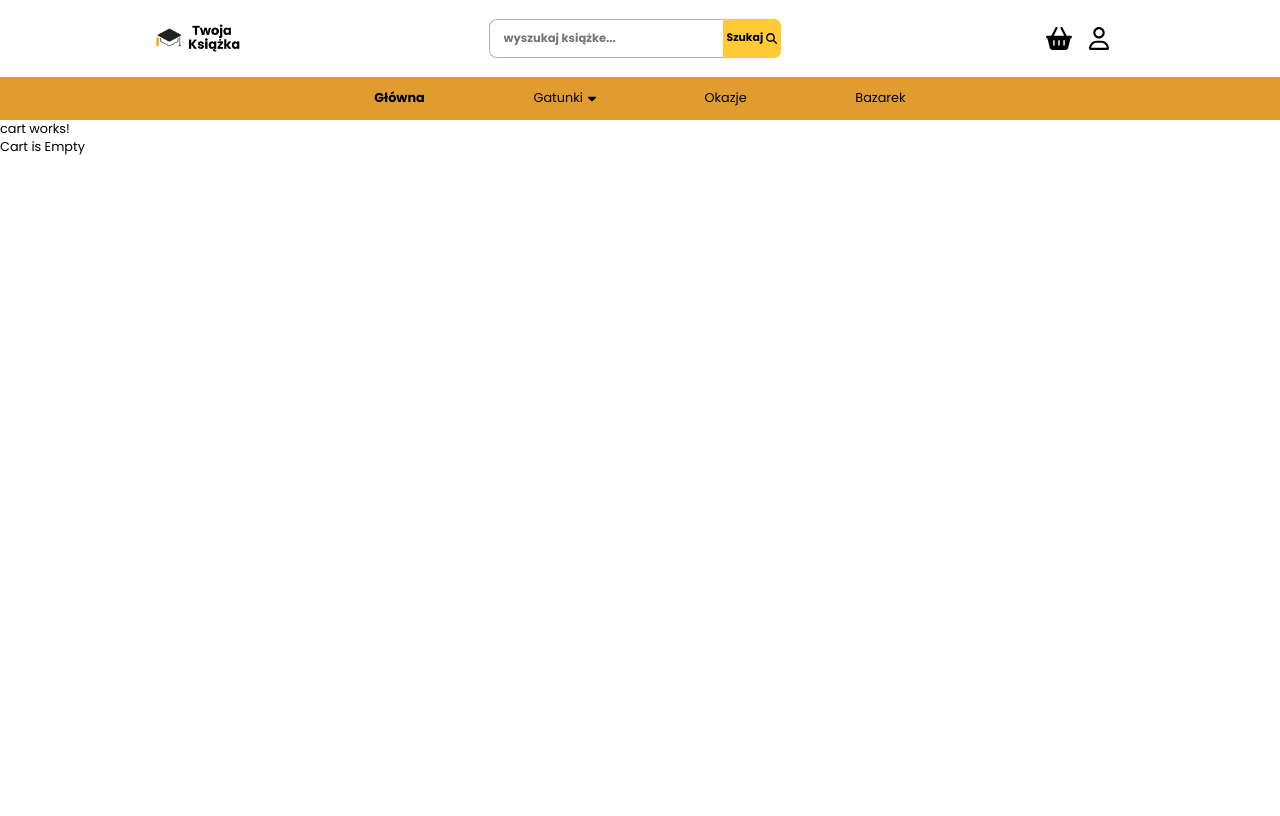
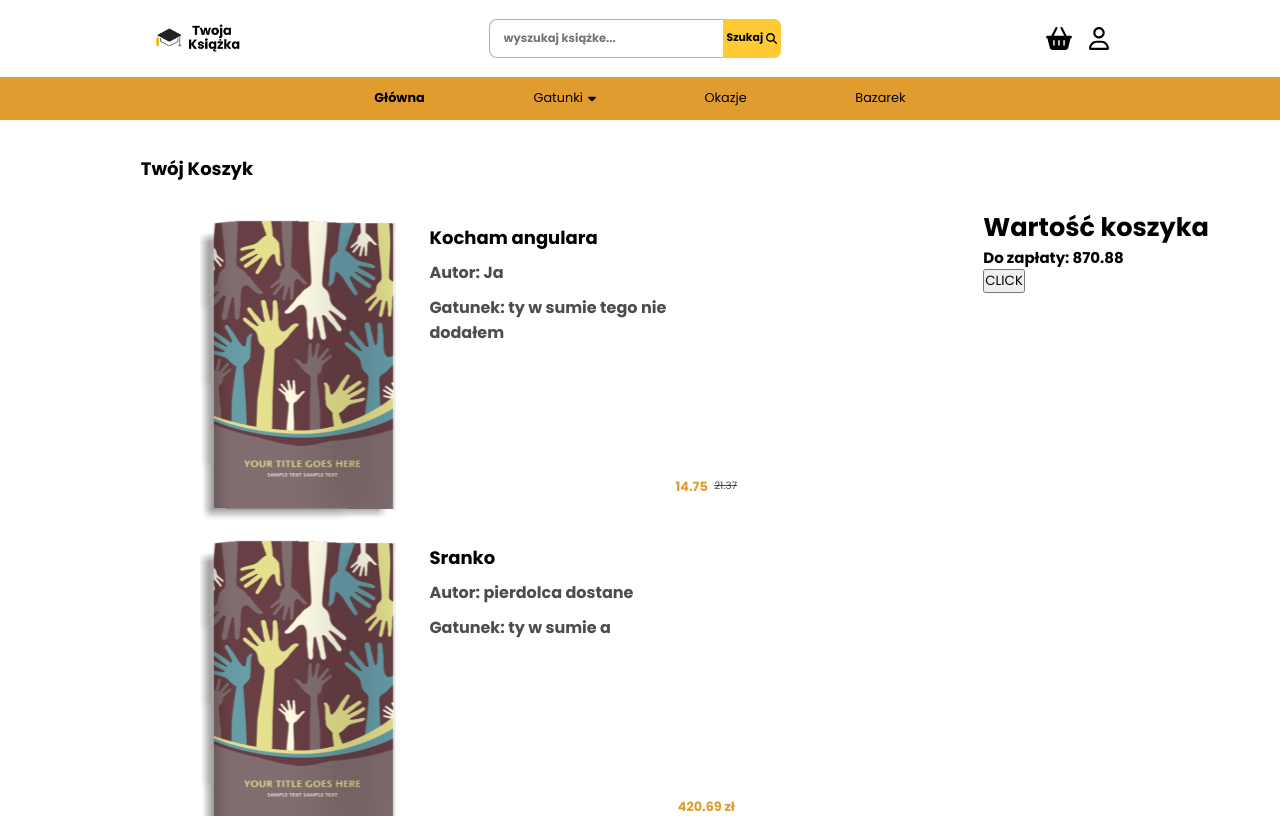
Before and after one commit to loudsheep/obywatele-hackaton, an Angular app: page /cart in a window 1280 px wide. Built offline with nearby package versions, Linux system fonts and the light colour scheme.

Commit message:
added cart component

```diff
--- a/src/app/components/cart/cart.component.css
+++ b/src/app/components/cart/cart.component.css
@@ -0,0 +1,135 @@
+* {
+  margin: 0;
+  padding: 0;
+}
+.all {
+  display: block;
+}
+.rest {
+  display: flex;
+}
+.checkout {
+  flex: 3;
+}
+.result-box {
+  flex: 7;
+  display: flex;
+  flex-direction: column;
+}
+.cart-title h2 {
+  font-size: large;
+  padding: 1.2vh 0 0 1vw; /* <------------------ zmienić tak jest filtr */
+  margin-left: 10%;
+  margin-top: 2%;
+  margin-bottom: 2%;
+}
+
+.card_container {
+  flex: 8;
+  display: flex;
+  padding-left: 15%;
+  height: 60%;
+  width: 80vw;
+  flex-direction: column;
+}
+
+.card {
+  /* background-color: brown; */
+  display: flex;
+  height: 100%;
+  width: 100%;
+  position: relative;
+  margin: 0;
+}
+
+.card_img {
+  height: 100%;
+  text-align: left;
+  width: 30%;
+  display: flex;
+  justify-content: flex-end;
+}
+
+.card_info {
+  height: 100%;
+  text-align: left;
+  width: 70%;
+  word-wrap: break-word;
+  display: flex;
+  position: absolute;
+  flex-direction: column;
+  right: 0;
+}
+.c_info {
+  max-width: 50%;
+}
+.all_ceny {
+  width: 100%;
+  position: absolute;
+  bottom: 10%;
+}
+.card_img img {
+  height: 100%;
+}
+
+.discount {
+  background-color: var(--background-color);
+  font-weight: bold;
+  padding: 0 0.3vw;
+  border-radius: 0.2vw;
+}
+
+.c_info {
+  margin-top: 2vh;
+  width: 100%;
+  font-size: small;
+}
+
+.c_title {
+  width: 100%;
+  font-weight: bolder;
+  font-size: large;
+}
+
+.c_credit {
+  margin-top: 1.2vh;
+  width: 100%;
+  font-size: medium;
+  font-weight: bold;
+  color: rgb(0, 0, 0, 70%);
+}
+
+.c_ceny {
+  display: flex;
+  width: 100%;
+  justify-content: center;
+}
+
+.old_discounted {
+  font-size: 0.8vw;
+  color: rgb(0, 0, 0, 70%);
+  text-decoration: line-through rgb(0, 0, 0, 70%);
+  margin-left: 0.5vw;
+}
+
+.price {
+  color: var(--background-color);
+  font-weight: bold;
+}
+
+/* @media only screen and (max-width: 991px) {
+  .card {
+    display: block;
+  }
+  .card_info {
+    width: 100%;
+    text-align: center;
+    margin: auto;
+  }
+  .rest {
+    display: block;
+  }
+  .card_container {
+    padding: auto;
+  }
+} */
--- a/src/app/components/cart/cart.component.html
+++ b/src/app/components/cart/cart.component.html
@@ -1,10 +1,60 @@
-<p>cart works!</p>
-
 <!-- for our beloved frontenders -->
 <!-- booksInCart - array z ksiazkami -->
 <!-- cartEmpty - czy koszyk jest pusty -->
 <!-- deleteFromCart(id) - usuwa z cart -->
 <!-- good luck :( -->
 
-<p *ngFor="let book of booksInCart">{{ book.name }}</p>
-<p *ngIf="cartEmpty">Cart is Empty</p>
+<!-- <p *ngFor="let book of booksInCart">{{ book.name }}</p>
+<p *ngIf="cartEmpty">Cart is Empty</p> -->
+<!DOCTYPE html>
+<html lang="en">
+  <head>
+    <meta charset="UTF-8" />
+    <meta http-equiv="X-UA-Compatible" content="IE=edge" />
+    <meta name="viewport" content="width=device-width, initial-scale=1.0" />
+    <title>Document</title>
+  </head>
+  <body>
+    <div class="all">
+      <div class="cart-title">
+        <h2>Twój Koszyk</h2>
+      </div>
+      <div class="rest">
+        <section class="card_container">
+          <div class="card" *ngFor="let k of tempBooks">
+            <div class="card_img">
+              <img src="{{ k.imgPath }}" alt="ksionszka" />
+            </div>
+            <div class="card_info">
+              <div class="c_info">
+                <p class="c_title">{{ k.name }}</p>
+                <p class="c_credit"><strong>Autor: </strong> {{ k.author }}</p>
+                <p class="c_credit">
+                  <strong>Gatunek: </strong>{{ k.description }}
+                </p>
+              </div>
+              <div class="all_ceny">
+                <div class="c_ceny" *ngIf="k.discount != 0">
+                  <p class="price">
+                    {{ (k.price - k.price * k.discount).toFixed(2) }}
+                  </p>
+                  <p class="old_discounted">{{ k.price }}</p>
+                </div>
+                <div class="c_ceny" *ngIf="k.discount == 0">
+                  <p class="price">
+                    {{ (k.price - k.price * k.discount).toFixed(2) }} zł
+                  </p>
+                </div>
+              </div>
+            </div>
+          </div>
+        </section>
+        <div class="checkout">
+          <h1>Wartość koszyka</h1>
+          <h3>Do zapłaty: {{ priceAll }}</h3>
+          <button>CLICK</button>
+        </div>
+      </div>
+    </div>
+  </body>
+</html>
--- a/src/app/components/cart/cart.component.ts
+++ b/src/app/components/cart/cart.component.ts
@@ -6,16 +6,59 @@ import { CartService } from 'src/app/services/cart.service';
 @Component({
   selector: 'app-cart',
   templateUrl: './cart.component.html',
-  styleUrls: ['./cart.component.css']
+  styleUrls: ['./cart.component.css'],
 })
 export class CartComponent implements OnInit {
+  priceAll = 0;
+  booksInCart: Book[] = [
+    {
+      id: 0,
+      name: 'Efektywne programowanie w języku Java',
+      category: 'podręcznik',
+      description: 'Podręcznik javy',
+      price: 54.99,
+      imgPath: ['/assets/ksionszki/book.svg'],
+    },
+    {
+      id: 1,
+      name: 'Efektywne programowanie w języku C++',
+      category: 'podręcznik',
+      description: 'Podręcznik C++',
+      price: 44.99,
+      imgPath: ['/assets/ksionszki/book.svg'],
+    },
+  ];
 
-  booksInCart: Book[] = [];
-  cartEmpty: boolean = true;
-  constructor(private repo: BookRepository, private cartService: CartService) { }
+  testowy = {
+    id: 1,
+    name: 'Kocham angulara',
+    author: 'Ja',
+    category: 'Dramat kurwa',
+    description: 'ty w sumie tego nie dodałem',
+    price: 21.37,
+    discount: 0.31,
+    bestseller: true,
+    imgPath: '/assets/ksionszki/book.svg',
+  };
+  testowy2 = {
+    id: 2,
+    name: 'Sranko',
+    author: 'pierdolca dostane',
+    category: 'Dramat kurwa',
+    description: 'ty w sumie a',
+    price: 420.69,
+    discount: 0,
+    bestseller: true,
+    imgPath: '/assets/ksionszki/book.svg',
+  };
+
+  tempBooks = [this.testowy, this.testowy2, this.testowy, this.testowy2];
+  cartEmpty: boolean = false;
+  constructor(private repo: BookRepository, private cartService: CartService) {}
 
   ngOnInit(): void {
     this.loadBooks();
+    this.calculatePrice();
   }
 
   // localstorage holds book.id array
@@ -27,7 +70,7 @@ export class CartComponent implements OnInit {
       return;
     }
 
-    bookIDs.forEach(ID => {
+    bookIDs.forEach((ID) => {
       let book = this.repo.getBook(ID);
       if (book) {
         this.booksInCart.push(book);
@@ -39,4 +82,12 @@ export class CartComponent implements OnInit {
   public deleteFromCart(bookId: number) {
     this.cartService.deleteFromCart(bookId);
   }
+
+  public calculatePrice() {
+    this.tempBooks.forEach((element) => {
+      this.priceAll +=
+        Math.round((element.price - element.price * element.discount) * 100) /
+        100;
+    });
+  }
 }
```
